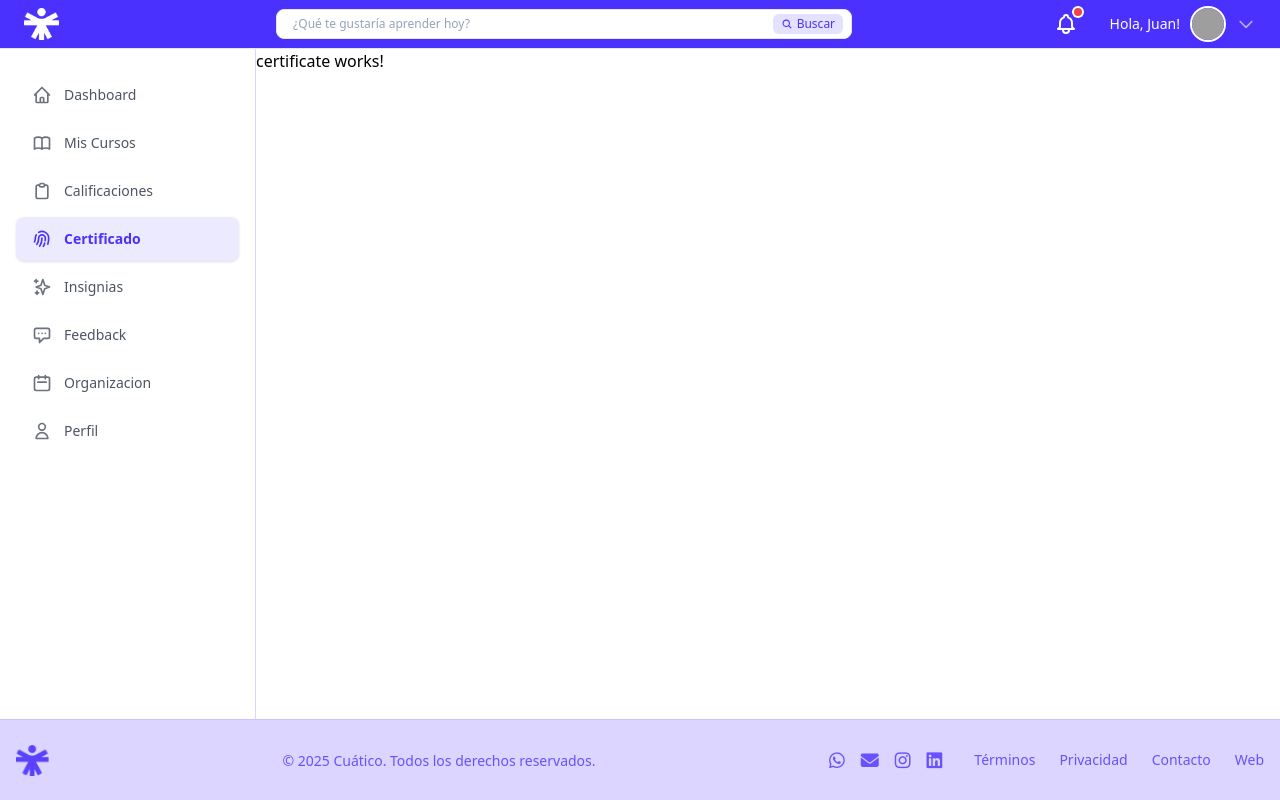
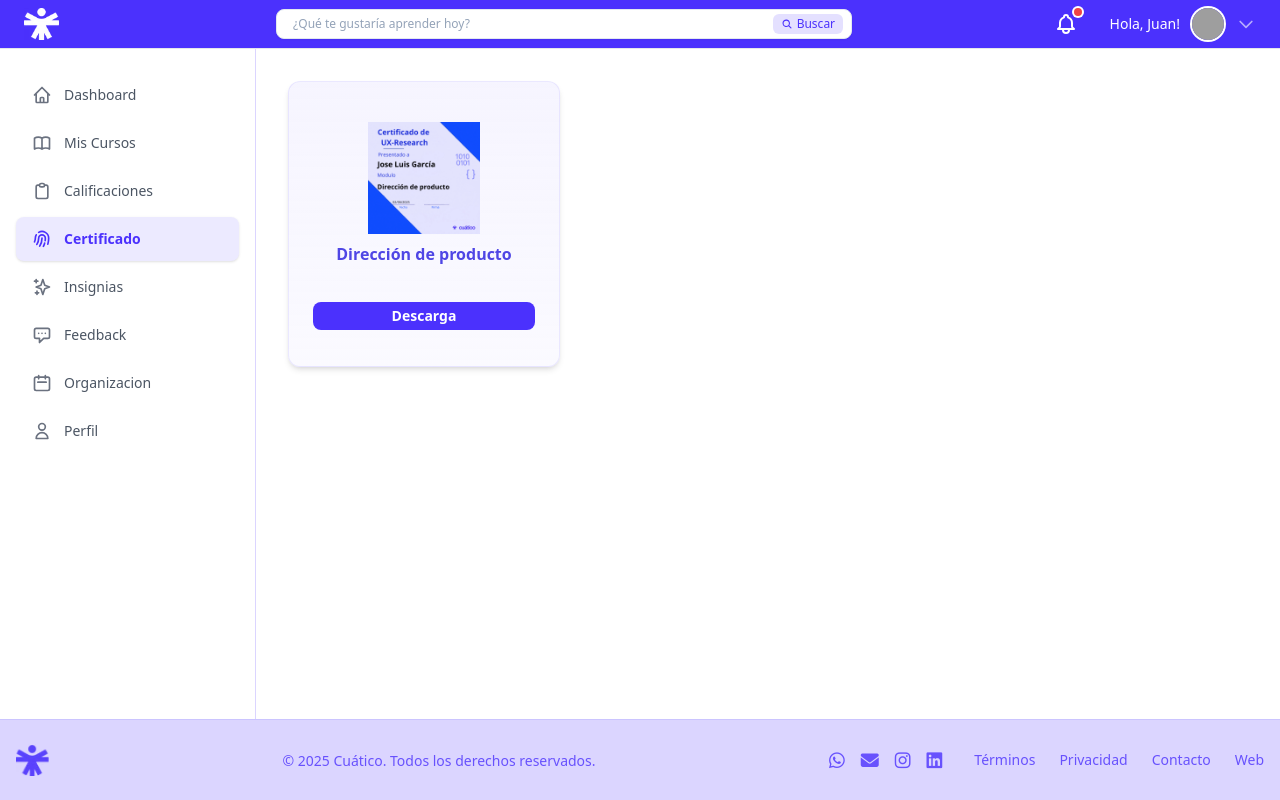
Before and after one commit to elurg/cuatico-dev, an Angular app in the folder cuatico-frontend/: page /certificado in a window 1280 px wide. Built offline with nearby package versions, Linux system fonts and the light colour scheme; grey boxes are pictures that could not be loaded.

Commit message:
Component card arreglado y certificado funcionando a medias

```diff
--- a/cuatico-frontend/src/app/core/card/card.html
+++ b/cuatico-frontend/src/app/core/card/card.html
@@ -1,28 +1,28 @@
 <div
   class="w-full max-w-[17rem] min-h-[12rem] bg-gradient-to-b from-secundario/20 to-secundario/10 rounded-xl p-4 md:p-6 shadow-md border border-secundario/40 hover:shadow-lg transition-all flex flex-col group">
   <!-- Imagen solo para certificados -->
-  <div *ngIf="tipo === 'certificado'" class="mb-4">
-    <img src="./assets/provisional.jpg" alt="Certificado"
-      class="w-full h-36 md:h-40 object-cover rounded-lg shadow-inner border border-secundario/30" />
-  </div>
+    <ng-content></ng-content>
+
 
   <!-- Título -->
+  <div *ngIf="tipo === 'venta' || tipo === 'curso'" class="flex justify-between">
     <div class="min-h-[4.5rem] flex items-center justify-center text-center p-1">
-    <h2
-      class="text-2xl font-bold text-primario group-hover:text-primario/80 transition line-clamp-2"
+      <h2 class="text-2xl font-bold text-primario group-hover:text-primario/80 transition line-clamp-2"
         [title]="titulo">
         {{ titulo }}
       </h2>
     </div>
+  </div>
 
+  <ng-container *ngIf="tipo === 'venta' || tipo === 'curso';">
     <div class="flex flex-col flex-1 overflow-hidden">
       <!-- Barra de progreso -->
-    <ng-container *ngIf="tipo === 'venta' || tipo === 'curso'; else emptyProgress">
       <div class="mb-4 min-h-[2.5rem] flex flex-col justify-center">
         <div class="text-sm font-medium text-gray-600 mb-1">Progreso en tu aprendizaje</div>
         <div class="w-full bg-gray-200 rounded-full h-2.5">
           <div class="h-2.5 rounded-full" [style.width.%]="progreso"
             style="background: linear-gradient(to right, #d2ccff, #4B31FD);"></div>
+        </div>
       </div>
     </div>
   </ng-container>
@@ -31,14 +31,18 @@
   </ng-template>
 
   <!-- Descripción (solo si hay contenido) -->
+  <div *ngIf="tipo === 'venta' || tipo === 'curso'" class="flex justify-between">
     <p *ngIf="descripcion?.trim()" class="text-gray-800 mb-4 flex-1 overflow-hidden line-clamp-3">
       {{ descripcion }}
     </p>
+  </div>
 
   <!-- Bloque de información -->
   <div class="flex flex-col space-y-2 text-sm text-gray-600 mb-3">
     <!-- Primera fila: profesor y duración -->
-      <div class="flex justify-between">
+    <div class="flex flex-col space-y-2 text-sm text-gray-600 mb-3">
+      <!-- Primera fila: profesor y duración SOLO para venta y curso -->
+      <div *ngIf="tipo === 'venta' || tipo === 'curso'" class="flex justify-between">
         <div class="w-1/2 truncate flex items-center gap-2">
           <svg xmlns="http://www.w3.org/2000/svg" fill="none" viewBox="0 0 24 24" stroke-width="1.5"
             stroke="currentColor" class="size-5 text-primario">
@@ -57,7 +61,7 @@
         </div>
       </div>
       <!-- Segunda fila: fecha y modalidad -->
-      <div class="flex justify-between">
+      <div *ngIf="tipo === 'venta' || tipo === 'curso'" class="flex justify-between">
         <div class="w-1/2 truncate flex items-center gap-2">
           <svg xmlns="http://www.w3.org/2000/svg" fill="none" viewBox="0 0 24 24" stroke-width="1.5"
             stroke="currentColor" class="size-5 text-primario">
--- a/cuatico-frontend/src/app/core/certificate/certificate.html
+++ b/cuatico-frontend/src/app/core/certificate/certificate.html
@@ -1 +1,22 @@
-<p>certificate works!</p>
+<!-- Solo las tarjetas de certificados -->
+<div class=" pt-8 pl-8 grid grid-cols-3 gap-4">
+    <app-card tipo="certificado">
+            <div class="rounded-xl p-4 text-center font-bold text-indigo-600">
+                <img src="assets/certificado.png" alt="Certificado"
+                    class="mx-auto mb-2 w-40 h-28 object-contain cursor-pointer"
+                    onclick="document.getElementById('modal').style.display='block'" />
+                Dirección de producto
+            </div>
+
+            <!-- Modal -->
+            <div id="modal"
+                style="display:none; position:fixed; z-index:50; left:0; top:0; width:100vw; height:100vh; background:rgba(0,0,0,0.7);">
+                <span style="position:absolute; top:80px; right:80px; font-size:40px; color:white; cursor:pointer;"
+                    onclick="document.getElementById('modal').style.display='none'">&times;</span>
+                <img src="assets/certificado.png"
+                    style="display:block; margin:80px auto; max-width:90vw; max-height:80vh; border-radius:16px; box-shadow:0 0 20px #000;" />
+            </div>
+
+    </app-card>
+
+</div>
--- a/cuatico-frontend/src/app/core/certificate/certificate.ts
+++ b/cuatico-frontend/src/app/core/certificate/certificate.ts
@@ -1,10 +1,14 @@
+import { CommonModule } from '@angular/common';
 import { Component } from '@angular/core';
+import { Card } from '../card/card';
 
 @Component({
   selector: 'app-certificate',
-  imports: [],
+  imports: [CommonModule, Card],
   templateUrl: './certificate.html'
 })
 export class Certificate {
 
+
+
 }
```
Also changed, not shown: cuatico-frontend/src/assets/certificado.png (added). Lines whose indentation alone changed are shown as unchanged.
